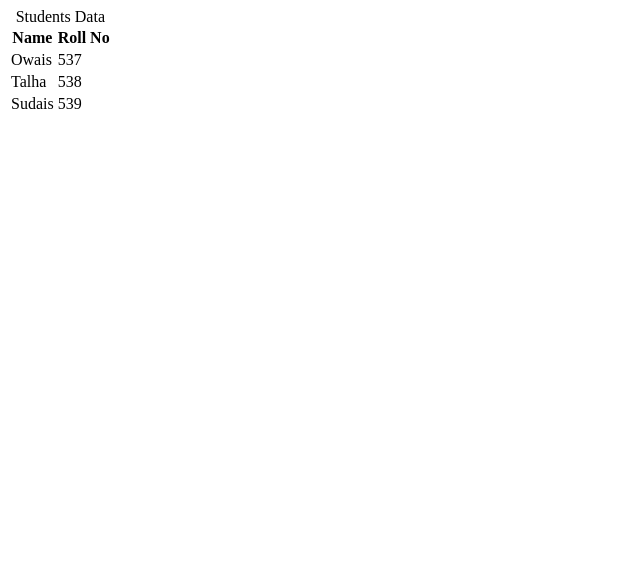
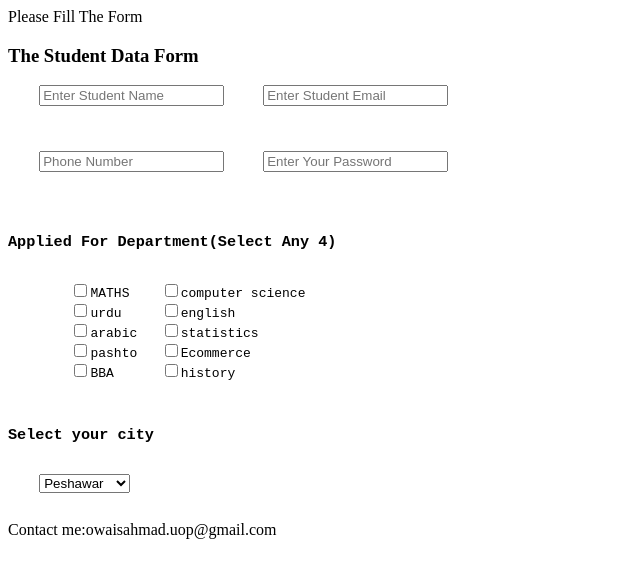
Before and after one commit to OwaisAhmad111/html-practice, a plain HTML site: page 1.html in a window 1280 px wide. Shown: the whole page, without its empty margins (0-640 px from the left). Drawn offline with Linux system fonts and the light colour scheme.

Commit message:
i made portfolio

```diff
--- a/1.html
+++ b/1.html
@@ -3,27 +3,37 @@
 <head>
     <meta charset="UTF-8">
     <meta name="viewport" content="width=device-width, initial-scale=1.0">
-    <title>Document</title>
+    <title>Please Fill The Form</title>
+    <link rel="stylesheet" href="./style.css">
 </head>
+<header>Please Fill The Form</header>
+<main>
 <body>
-   <table>
-    <caption>Students Data</caption>
-    <tr>
-        <th>Name</th>
-        <th>Roll No</th>
-    </tr>
-    <tr>
-        <td>Owais</td>
-        <td>537</td>
-    </tr>
-    <tr>
-        <td>Talha</td>
-        <td>538</td>
-    </tr>
-    <tr>
-        <td>Sudais</td>
-        <td>539</td>
-    </tr>
-   </table>
+    <form>
+    <h3>The Student Data Form</h3>
+    <pre>
+    <input type="text" placeholder="Enter Student Name">     <input type="text" placeholder="Enter Student Email">
+    <br><br>
+    <input type="text" placeholder="Phone Number">     <input type="password" placeholder="Enter Your Password">
+    <br>
+    <h3>Applied For Department(Select Any 4)</h3>
+        <input type="checkbox">MATHS    <input type="checkbox">computer science
+        <input type="checkbox">urdu     <input type="checkbox">english
+        <input type="checkbox">arabic   <input type="checkbox">statistics
+        <input type="checkbox">pashto   <input type="checkbox">Ecommerce
+        <input type="checkbox">BBA      <input type="checkbox">history
+
+    <h3>Select your city</h3>
+    <select name="City" id="1">
+
+        <option name="Peshawar">Peshawar</option>
+        <option name="Sindh">Sindh</option>
+        <option name="Punjab">Punjab</option>
+        <option name="Balochistan">Balochistan</option>
+    </select>
+    </pre>
+</form>
+</main>
+<footer> Contact me:owaisahmad.uop@gmail.com</footer>
 </body>
 </html>
```
Also changed, not shown: index2.html (added, +34 -0 lines).
